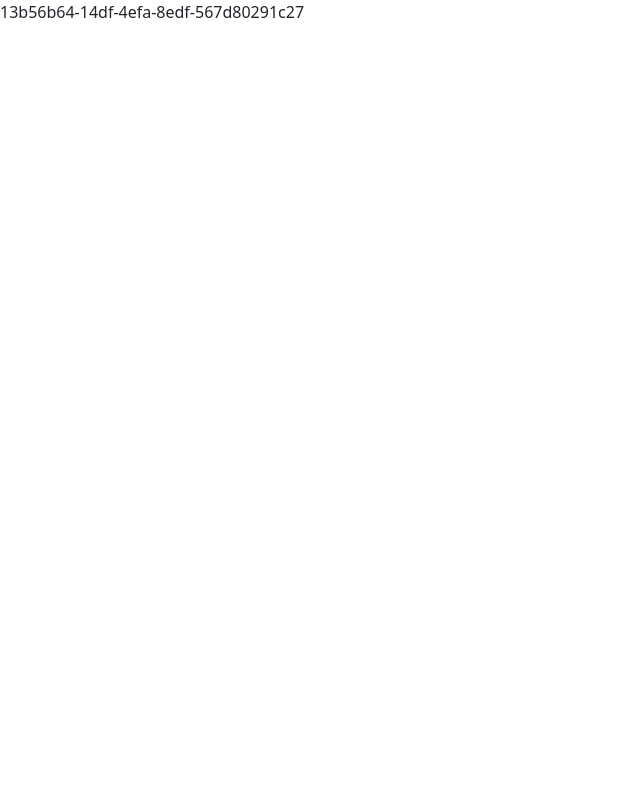
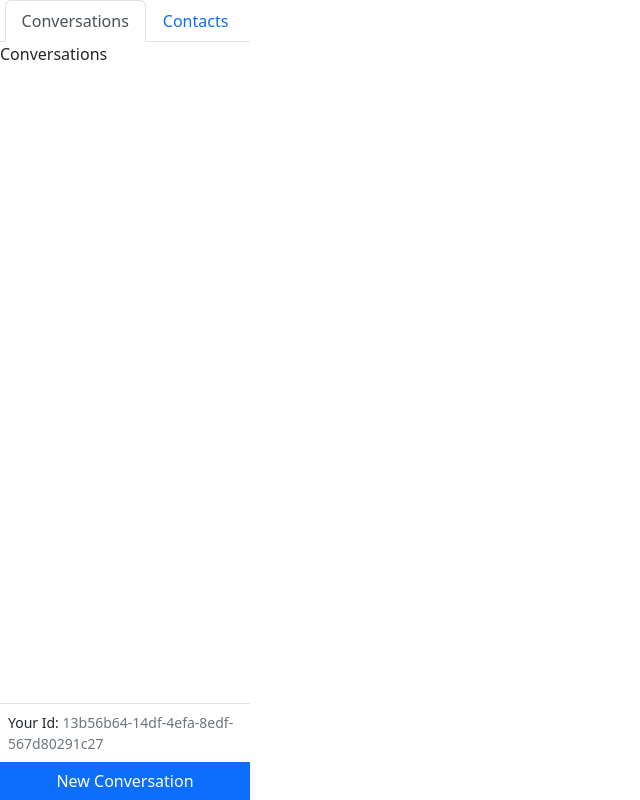
Before and after one commit to kbrownc/project-game10, a React (Create React App) app in the folder client/: page / in a window 1280 px wide. Both pictures are taken after typing "Sample" into the empty fields and a click on the button "Create new Id". Shown: the whole page, without its empty margins (0-640 px from the left). Built offline with nearby package versions, Linux system fonts and the light colour scheme.

Commit message:
Added ability to add contacts

```diff
--- a/client/src/components/App.js
+++ b/client/src/components/App.js
@@ -2,12 +2,20 @@
 import Login from './Login';
 import Dashboard from './Dashboard';
 import useLocalStorage from '../hooks/useLocalStorage';
+import { ContactsProvider } from '../contexts/ContactsProvider';
 //import io from 'socket.io-client';
 
 function App() {
   const [id, setId] = useLocalStorage('id');
+
+  const dashboard = (
+      <ContactsProvider>
+        <Dashboard id={id} />
+      </ContactsProvider>
+    )
+
   return (
-    id ? <Dashboard id={id} /> : <Login onIdSubmit={setId} />
+    id ? dashboard : <Login onIdSubmit={setId} />
   )
 };
 
--- /dev/null
+++ b/client/src/components/Contacts.js
@@ -0,0 +1,17 @@
+import React from 'react';
+import { ListGroup } from 'react-bootstrap';
+import { useContacts } from '../contexts/ContactsProvider';
+
+function Contacts() {
+  const { contacts } = useContacts();
+
+  return (
+    <ListGroup variant="flush">
+      {contacts.map(contact => (
+        <ListGroup.Item key={contact.id}>{contact.name}</ListGroup.Item>
+      ))}
+    </ListGroup>
+  )
+};
+
+export default Contacts;
--- /dev/null
+++ b/client/src/components/Conversations.js
@@ -0,0 +1,12 @@
+import React from 'react';
+
+function Conversations() {
+
+  return (
+    <div>
+      Conversations
+    </div>
+  )
+};
+
+export default Conversations;
--- a/client/src/components/Dashboard.js
+++ b/client/src/components/Dashboard.js
@@ -1,10 +1,10 @@
 import React from 'react';
+import Sidebar from './Sidebar';
 
 function Dashboard({ id }) {
-
   return (
-    <div>
-      {id}
+    <div className="d-flex" style={{ height: '100vh'}}>
+      <Sidebar id={id} />
     </div>
   )
 };
--- /dev/null
+++ b/client/src/components/NewContactModal.js
@@ -0,0 +1,36 @@
+import React, { useRef } from 'react';
+import {Modal, Form, Button} from 'react-bootstrap';
+import { useContacts } from '../contexts/ContactsProvider'
+
+function NewContactModal({closeModal}) {
+  const idRef = useRef();
+  const nameRef = useRef();
+  const { createContact } = useContacts()
+
+  function handleSubmit(e) {
+    e.preventDefault()
+    createContact(idRef.current.value, nameRef.current.value)
+    closeModal()
+  }
+
+  return (
+    <>
+      <Modal.Header closeButton>Create Contact</Modal.Header>
+      <Modal.Body>
+        <Form onSubmit={handleSubmit}>
+          <Form.Group>
+            <Form.Label>Id</Form.Label>
+            <Form.Control type="text" ref={idRef} required />
+          </Form.Group>
+          <Form.Group>
+            <Form.Label>Name</Form.Label>
+            <Form.Control type="text" ref={nameRef} required />
+          </Form.Group>
+          <Button type="submit">Create</Button>
+        </Form>
+      </Modal.Body>
+    </>
+  )
+};
+
+export default NewContactModal;
--- /dev/null
+++ b/client/src/components/NewConversationModal.js
@@ -0,0 +1,12 @@
+import React from 'react';
+
+function NewConversationModal() {
+
+  return (
+    <div>
+      NewConversationModal
+    </div>
+  )
+};
+
+export default NewConversationModal;
--- /dev/null
+++ b/client/src/components/Sidebar.js
@@ -0,0 +1,57 @@
+import React, { useState} from 'react';
+import Conversations from './Conversations';
+import NewConversationModal from './NewConversationModal';
+import NewContactModal from './NewContactModal';
+import Contacts from './Contacts';
+import { Tab, Nav, Button, Modal } from 'react-bootstrap';
+
+const CONVERSATIONS_KEY = 'conversations';
+const CONTACTS_KEY = 'contacts';
+
+function Sidebar({ id }) {
+  const [ activeKey, setActiveKey] = useState(CONVERSATIONS_KEY);
+  const [ modalOpen, setModalOpen] = useState(false);
+  const conversationOpen = activeKey === CONVERSATIONS_KEY
+
+  function closeModal() {
+    setModalOpen(false);
+  }
+
+  return (
+    <div style={{ width: '250px'}} className="d-flex flex-column">
+      <Tab.Container activeKey={activeKey} onSelect={setActiveKey}>
+        <Nav variant="tabs" className="justify-content-center">
+          <Nav.Item>
+            <Nav.Link eventKey={CONVERSATIONS_KEY}>Conversations</Nav.Link>
+          </Nav.Item>
+          <Nav.Item>
+            <Nav.Link eventKey={CONTACTS_KEY}>Contacts</Nav.Link>
+          </Nav.Item>
+        </Nav>
+        <Tab.Content className="border-right overflow-auto flex-grow-1">
+          <Tab.Pane eventKey={CONVERSATIONS_KEY}>
+            <Conversations />
+          </Tab.Pane>
+          <Tab.Pane eventKey={CONTACTS_KEY}>
+            <Contacts />
+          </Tab.Pane>
+        </Tab.Content>
+        <div className="p-2 border-top border-right small">
+          Your Id: <span className="text-muted">{id}</span>
+        </div>
+        <Button onClick={() => setModalOpen(true)} className="rounded-0">
+          New {conversationOpen ? 'Conversation' : 'Contact'}
+        </Button>
+      </Tab.Container>
+      <Modal show={modalOpen} onHide={closeModal}>
+        {conversationOpen ?
+          <NewConversationModal closeModal={closeModal} /> :
+          <NewContactModal closeModal={closeModal} />
+
+        }
+      </Modal>
+    </div>
+  )
+};
+
+export default Sidebar;
--- /dev/null
+++ b/client/src/contexts/ContactsProvider.js
@@ -0,0 +1,24 @@
+import React, { useContext } from 'react';
+import useLocalStorage from '../hooks/useLocalStorage';
+
+const ContactsContext = React.createContext();
+
+export function useContacts() {
+  return useContext(ContactsContext)
+}
+
+export function ContactsProvider({ children }) {
+  const [contacts, setContacts] = useLocalStorage('contacts', [])
+
+  function createContact(id, name) {
+    setContacts(prevContacts => {
+      return [...prevContacts, { id, name}]
+    })
+  }
+
+  return (
+    <ContactsContext.Provider value={{contacts, createContact}}>
+      { children }
+    </ContactsContext.Provider>
+  )
+};
```
